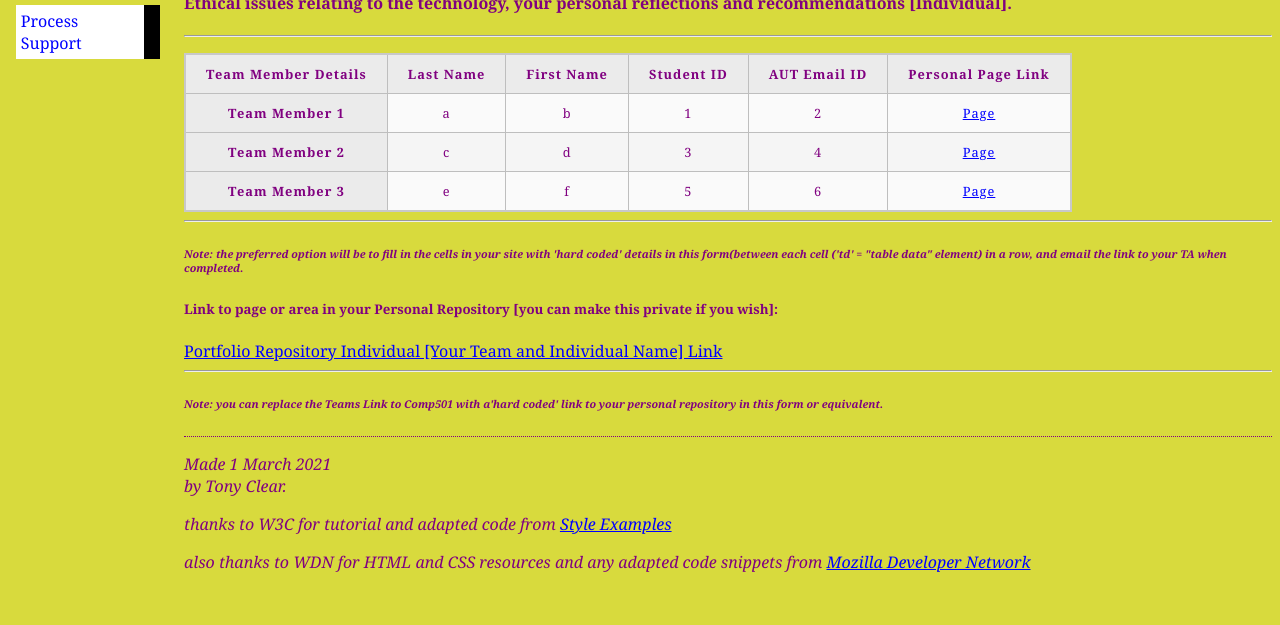
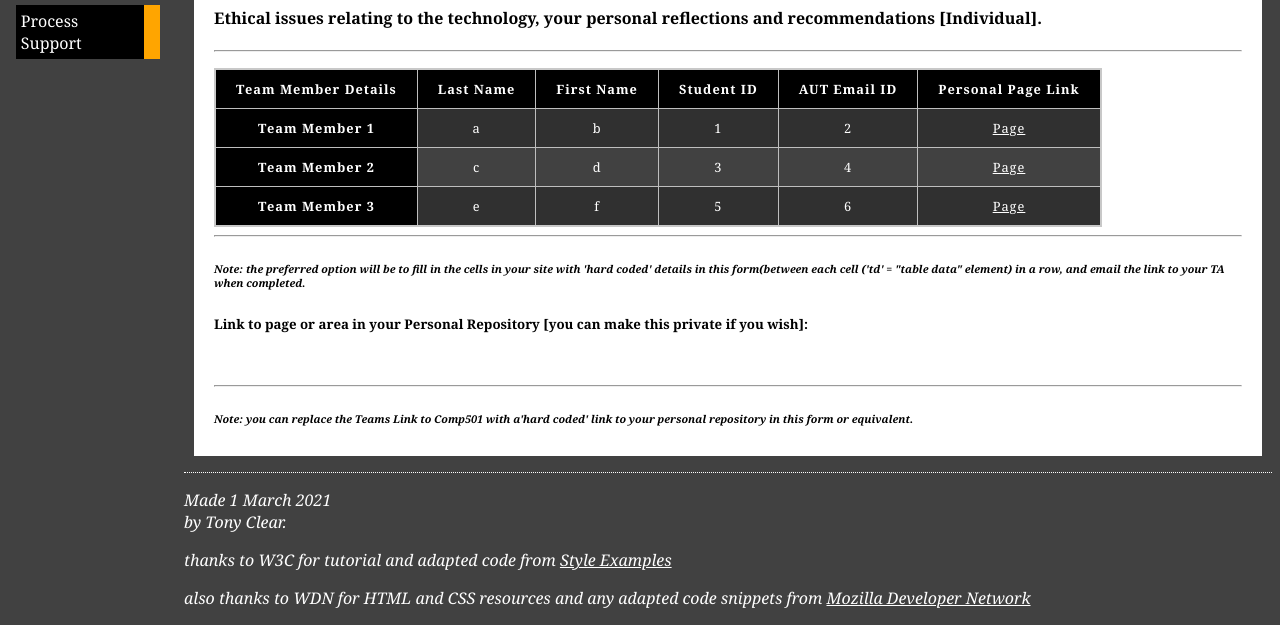
Before and after one commit to AfroComrade/AfroComrade.github.io, a plain HTML site: page Misc/ethics.html in a window 1280 px wide. Shown: the part 334-959 px from the top of the page. Before the commit the page ends 923 px from the top, so only its background shows below. Drawn offline with Linux system fonts and the light colour scheme.

Commit message:
Change some colours, tidy up a couple of things, add tags to the essays

```diff
--- a/Misc/ethics.html
+++ b/Misc/ethics.html
@@ -21,6 +21,7 @@
 </ul>
 </body>
 <!-- Main content -->
+<div a id="text">
 <h1>Ethical Issues and Reflections</h1>
 
 
@@ -79,6 +80,7 @@
   <hr/>
 <p><h6><em>Note: you can replace the Teams Link to Comp501 with a'hard coded' link to your personal repository in this form or equivalent.</p></h6></em>
 
+</div>
 <!-- Sign and date the page, it's only polite! -->
 <address>Made 1 March 2021<br>
   by Tony Clear.</address>
--- a/styles/minimal-table.css
+++ b/styles/minimal-table.css
@@ -5,8 +5,8 @@ font-family: sans-serif;
 padding-left: 11em;
    font-family: Georgia, "Times New Roman",
           Times, serif;
-		  color: purple;
-    background-color: #d8da3d }
+		  color: white;
+    background-color: #414141 }
 	  ul.navbar {
      list-style-type: none;
     padding: 0;
@@ -19,16 +19,16 @@ padding-left: 11em;
   font-family: Helvetica, Geneva, Arial,
         SunSans-Regular, sans-serif }
 ul.navbar li {
-  background: white;
+  background: black;
   margin: 0.5em 0;
   padding: 0.3em;
-  border-right: 1em solid black }
+  border-right: 1em solid orange }
 ul.navbar a {
   text-decoration: none }
 a:link {
-  color: blue }
+  color: white }
 a:visited {
-  color: purple }
+  color: white }
 address {
   margin-top: 1em;
   padding-top: 1em;
@@ -38,6 +38,8 @@ table {
   border: 2px solid rgb(200,200,200);
   letter-spacing: 1px;
   font-size: 0.8rem;
+  background-color: #414141;
+  color: white;
 }
 
 td, th {
@@ -46,7 +48,7 @@ td, th {
 }
 
 th {
-  background-color: rgb(235,235,235);
+  background-color: black;
 }
 
 td {
@@ -54,13 +56,21 @@ td {
 }
 
 tr:nth-child(even) td {
-  background-color: rgb(250,250,250);
+  background-color: #303030;
 }
 
 tr:nth-child(odd) td {
-  background-color: rgb(245,245,245);
+  background-color: #414141;
 }
 
 caption {
   padding: 10px;
 }
+ 	#text {
+		background: white;
+		color: black;
+	padding: 5px 20px 5px;
+	margin: 10px}
+	hr {
+	color: rgb(200,100,0)
+}
--- a/styles/mystyles.css
+++ b/styles/mystyles.css
@@ -2,8 +2,8 @@
    padding-left: 11em;
    font-family: Georgia, "Times New Roman",
           Times, serif;
-		  color: purple;
-    background-color: #d8da3d }
+		  color: white;
+    background-color: #414141 }
 	 ul.navbar {
     list-style-type: none;
     padding: 0;
@@ -16,17 +16,25 @@
     font-family: Helvetica, Geneva, Arial,
           SunSans-Regular, sans-serif }
 		ul.navbar li {
-    background: white;
+    background: black;
     margin: 0.5em 0;
     padding: 0.3em;
-    border-right: 1em solid black }
+    border-right: 1em solid orange }
   ul.navbar a {
     text-decoration: none }
   a:link {
-    color: blue }
+    color: white }
   a:visited {
-    color: purple }
+    color: white }
 	address {
     margin-top: 1em;
     padding-top: 1em;
     border-top: thin dotted }
+	#text {
+		background: white;
+		color: black;
+	padding: 5px 20px 5px;
+	margin: 10px}
+		hr {
+	color: rgb(200,100,0)
+}
```
Also changed, not shown: Misc/choices.html (+2 -1 lines), Misc/evaluation.html (+4 -0 lines), Misc/opportunities.html (+9 -1 lines), Misc/process.html (+2 -1 lines), Misc/references.html (+4 -0 lines), Misc/risks.html (+2 -0 lines), Misc/topic.html (+2 -1 lines).
